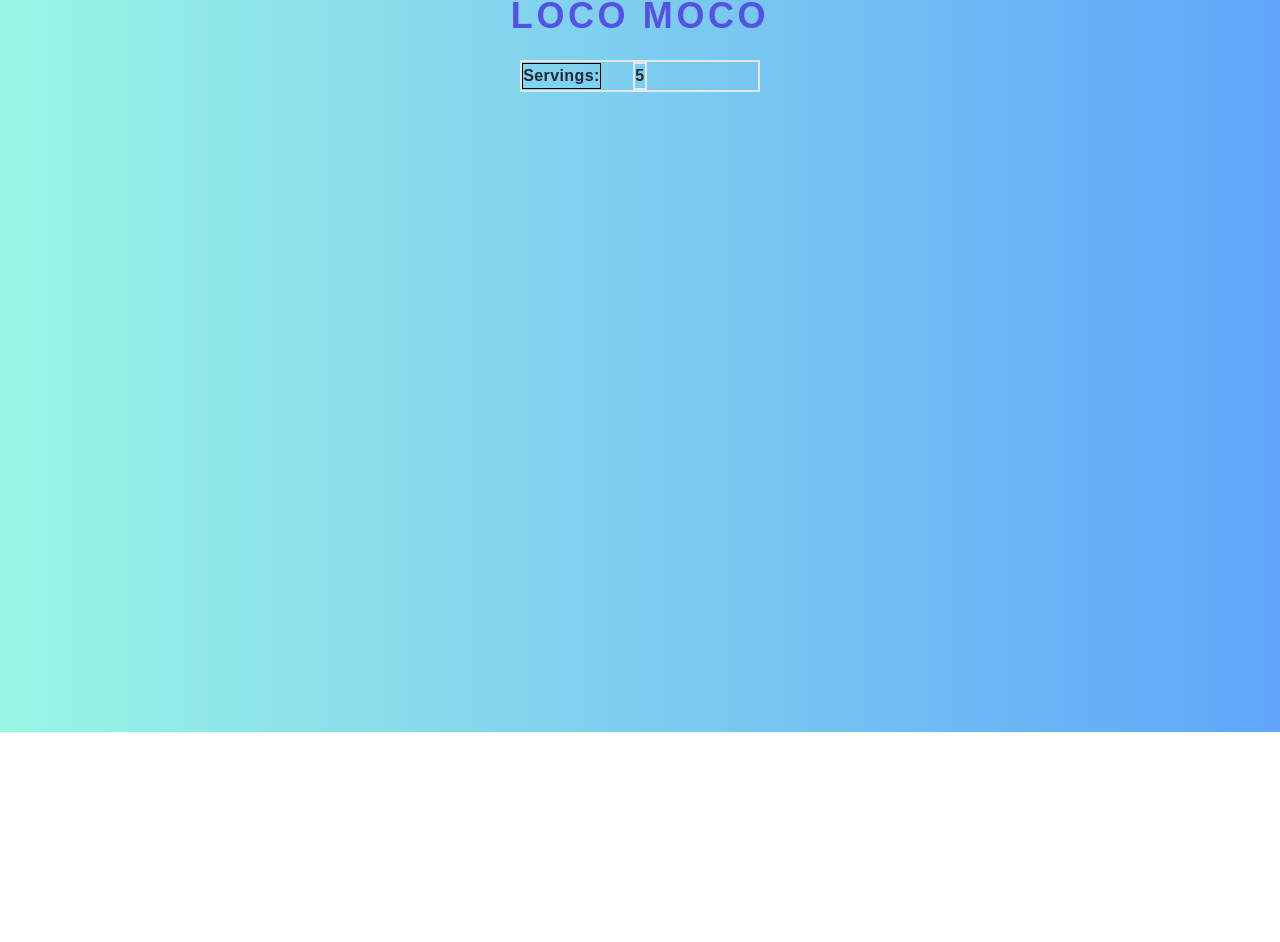
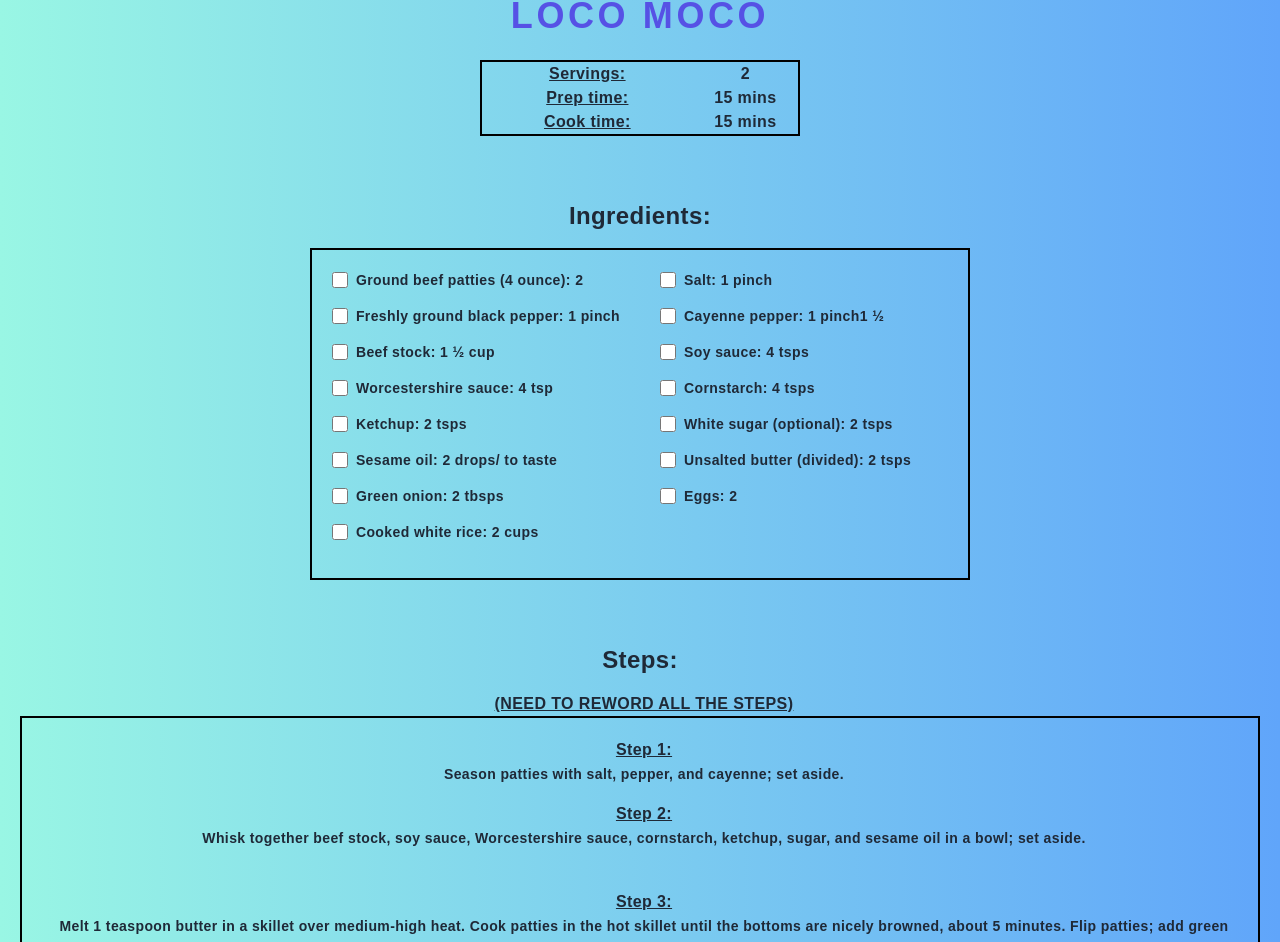
Before and after one commit to cainephung/recipes_collection2, a Next.js app in the folder collection/: page /loco_moco in a window 1280 px wide. Shown: the part 68-1010 px from the top of the page. Before the commit the page ends 800 px from the top, so only its background shows below. Built offline with nearby package versions, Linux system fonts and the light colour scheme.

Commit message:
loco moco updates, need rewording still

```diff
--- a/collection/src/pages/loco_moco.js
+++ b/collection/src/pages/loco_moco.js
@@ -11,23 +11,136 @@ const inter = Inter({ subsets: ['latin'] })
 const loco_moco =() => {
 
     return (
-        <div className='max-w-[1240px] mx-auto px-2 py-16'>
+        <div className='max-w-[1240px] mx-auto px-0 py-16'>
         <p className='text-4xl text-center tracking-widest uppercase text-[#5651e5] font-black '>Loco Moco</p>
 
-        <div className='grid  place-items-center pt-6'>
-        <div className=' grid grid-cols-3 border-2 place-items-center  w-fit'>
-            <div>
-            <h3 className='col-span-2 border  border-black'>Servings:</h3>
-            </div>
+        <div className='grid  place-items-center text-center pt-6 '>
+        <div className=' grid grid-cols-3 border-separate border-2 border-black place-items-center  w-80'>
 
-            <div>
-            <h3 className='col-span-1 border-2'>5</h3>
-            </div>
+            <h3 className=' col-span-2 underline font-extrabold'>Servings:</h3>
+            <h3 className='font-bold'>2</h3>
+            <h3 className=' col-span-2 underline font-extrabold'>Prep time:</h3>
+            <h3 className='font-bold'>15 mins</h3>
+            <h3 className=' col-span-2 underline font-extrabold'>Cook time:</h3>
+            <h3 className='font-bold'>15 mins</h3>
+        </div>
+        </div>
 
+        <div className='grid place-items-center text-center pt-16'>
+        <p className=' text-2xl font-extrabold mb-4'>Ingredients:</p>
+        <div className=' grid md:grid-cols-2 border-2 border-black justify-center m-auto p-5 gap-x-10'>
+
+        <div class="flex items-center mb-4">
+            <input id="default-checkbox" type="checkbox" value="" class="w-4 h-4  bg-gray-100 border-gray-300"></input>
+            <label for="default-checkbox" class="ml-2 text-sm font-bold">Ground beef patties (4 ounce):    2</label>
+        </div>
+        <div class="flex items-center mb-4 ">
+            <input id="default-checkbox" type="checkbox" value="" class="w-4 h-4  bg-gray-100 border-gray-300"></input>
+            <label for="default-checkbox" class="ml-2 text-sm font-bold ">Salt: 1 pinch</label>
+        </div>
+        <div class="flex items-center mb-4 ">
+            <input id="default-checkbox" type="checkbox" value="" class="w-4 h-4  bg-gray-100 border-gray-300"></input>
+            <label for="default-checkbox" class="ml-2 text-sm font-bold ">Freshly ground black pepper: 1 pinch</label>
+        </div>
+        <div class="flex items-center mb-4 ">
+            <input id="default-checkbox" type="checkbox" value="" class="w-4 h-4  bg-gray-100 border-gray-300"></input>
+            <label for="default-checkbox" class="ml-2 text-sm font-bold ">Cayenne pepper: 1 pinch1 ½</label>
+        </div>
+        <div class="flex items-center mb-4 ">
+            <input id="default-checkbox" type="checkbox" value="" class="w-4 h-4  bg-gray-100 border-gray-300"></input>
+            <label for="default-checkbox" class="ml-2 text-sm font-bold ">Beef stock: 1 ½ cup </label>
+        </div>
+        <div class="flex items-center mb-4 ">
+            <input id="default-checkbox" type="checkbox" value="" class="w-4 h-4  bg-gray-100 border-gray-300"></input>
+            <label for="default-checkbox" class="ml-2 text-sm font-bold ">Soy sauce: 4 tsps</label>
+        </div>
+        <div class="flex items-center mb-4 ">
+            <input id="default-checkbox" type="checkbox" value="" class="w-4 h-4  bg-gray-100 border-gray-300"></input>
+            <label for="default-checkbox" class="ml-2 text-sm font-bold ">Worcestershire sauce: 4 tsp</label>
+        </div>
+        <div class="flex items-center mb-4 ">
+            <input id="default-checkbox" type="checkbox" value="" class="w-4 h-4  bg-gray-100 border-gray-300"></input>
+            <label for="default-checkbox" class="ml-2 text-sm font-bold ">Cornstarch: 4 tsps</label>
+        </div>
+        <div class="flex items-center mb-4 ">
+            <input id="default-checkbox" type="checkbox" value="" class="w-4 h-4  bg-gray-100 border-gray-300"></input>
+            <label for="default-checkbox" class="ml-2 text-sm font-bold ">Ketchup: 2 tsps</label>
+        </div>
+        <div class="flex items-center mb-4 ">
+            <input id="default-checkbox" type="checkbox" value="" class="w-4 h-4  bg-gray-100 border-gray-300"></input>
+            <label for="default-checkbox" class="ml-2 text-sm font-bold ">White sugar (optional): 2 tsps</label>
+        </div>
+        <div class="flex items-center mb-4 ">
+            <input id="default-checkbox" type="checkbox" value="" class="w-4 h-4  bg-gray-100 border-gray-300"></input>
+            <label for="default-checkbox" class="ml-2 text-sm font-bold ">Sesame oil: 2 drops/ to taste</label>
+        </div>
+        <div class="flex items-center mb-4 ">
+            <input id="default-checkbox" type="checkbox" value="" class="w-4 h-4  bg-gray-100 border-gray-300"></input>
+            <label for="default-checkbox" class="ml-2 text-sm font-bold ">Unsalted butter (divided): 2 tsps</label>
+        </div>
+        <div class="flex items-center mb-4 ">
+            <input id="default-checkbox" type="checkbox" value="" class="w-4 h-4  bg-gray-100 border-gray-300"></input>
+            <label for="default-checkbox" class="ml-2 text-sm font-bold ">Green onion: 2 tbsps</label>
+        </div>
+        <div class="flex items-center mb-4 ">
+            <input id="default-checkbox" type="checkbox" value="" class="w-4 h-4  bg-gray-100 border-gray-300"></input>
+            <label for="default-checkbox" class="ml-2 text-sm font-bold ">Eggs: 2</label>
+        </div>
+        <div class="flex items-center mb-4 ">
+            <input id="default-checkbox" type="checkbox" value="" class="w-4 h-4  bg-gray-100 border-gray-300"></input>
+            <label for="default-checkbox" class="ml-2 text-sm font-bold ">Cooked white rice: 2 cups</label>
+        </div>
+        </div>
+        <div className='grid place-items-center text-center pt-16 '>
+        <p className=' text-2xl font-extrabold mb-4'>Steps:</p>
+        <h3 className=' pl-2 underline uppercase font-black'>(Need to reword all the steps) </h3>
+
+        <div className='border-black border-2 p-5'>
+        <div class="items-center mb-4 ">
+            <h3 className=' pl-2 underline'>Step 1: </h3>
+
+            <label for="default-checkbox" class="ml-2 text-sm font-bold ">Season patties with salt, pepper, and cayenne; set aside.
+            </label>
+        </div>
+
+        <div class=" items-center mb-10 ">
+            <h3 className=' pl-2 underline'>Step 2: </h3>
+            <label for="default-checkbox" class="ml-2 text-sm font-bold ">Whisk together beef stock, soy sauce, Worcestershire sauce, cornstarch, ketchup, sugar, and sesame oil in a bowl; set aside.
+            </label>
+        </div>
+
+        <div class=" items-center mb-4 ">
+            <h3 className=' pl-2 underline'>Step 3: </h3>
+            <label for="default-checkbox" class="ml-2 text-sm font-bold ">Melt 1 teaspoon butter in a skillet over medium-high heat. Cook patties in the hot skillet until the bottoms are nicely browned, about 5 minutes. Flip patties; add green onions and cook until both beef and onions are browned, 4 to 5 minutes. Remove patties and most of green onions to a plate.
+            </label>
+        </div>
+
+        <div class=" items-center mb-4 ">
+            <h3 className=' pl-2 underline'>Step 4: </h3>
+            <label for="default-checkbox" class="ml-2 text-sm font-bold ">Pour beef stock mixture into the skillet. Stir, scraping up browned bits from the bottom, until thickened, about 2 minutes. Reduce heat to low and reserve gravy until needed.
+            </label>
+        </div>
+
+        <div class=" items-center mb-4 ">
+            <h3 className=' pl-2 underline'>Step 5: </h3>
+            <label for="default-checkbox" class="ml-2 text-sm font-bold ">Melt remaining butter in another skillet over medium heat. Add eggs to the skillet and fry side-by-side until whites are set and yolks are still runny.
+            </label>
+        </div>
+
+        <div class=" items-center mb-4 ">
+            <h3 className=' pl-2 underline'>Step 6: </h3>
+            <label for="default-checkbox" class="ml-2 text-sm font-bold ">Divide rice between 2 serving bowls. Place patties over rice, spoon gravy on top, and add fried eggs.
+            </label>
+        </div>
         </div>
         </div>
 
         </div>
+
+
+
+
+</div>
     )
 }
 
```
